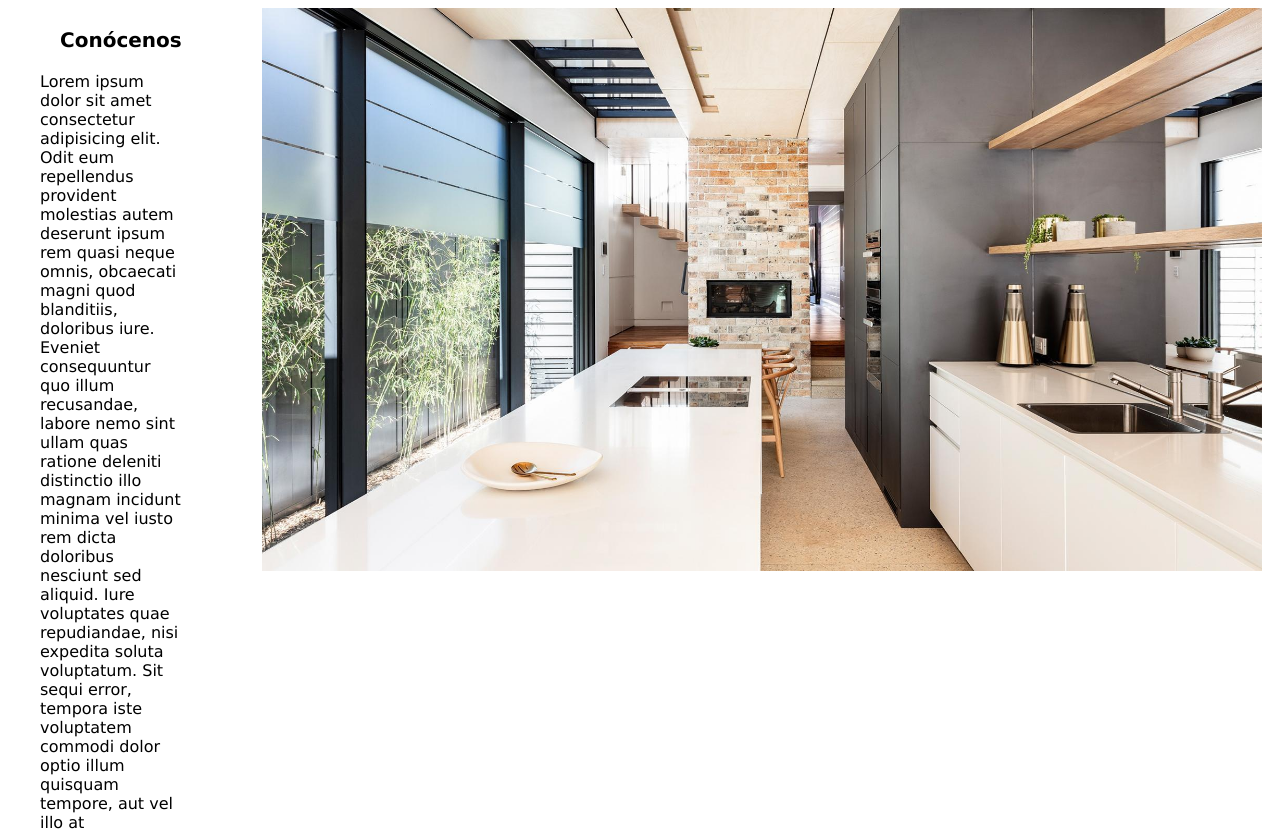
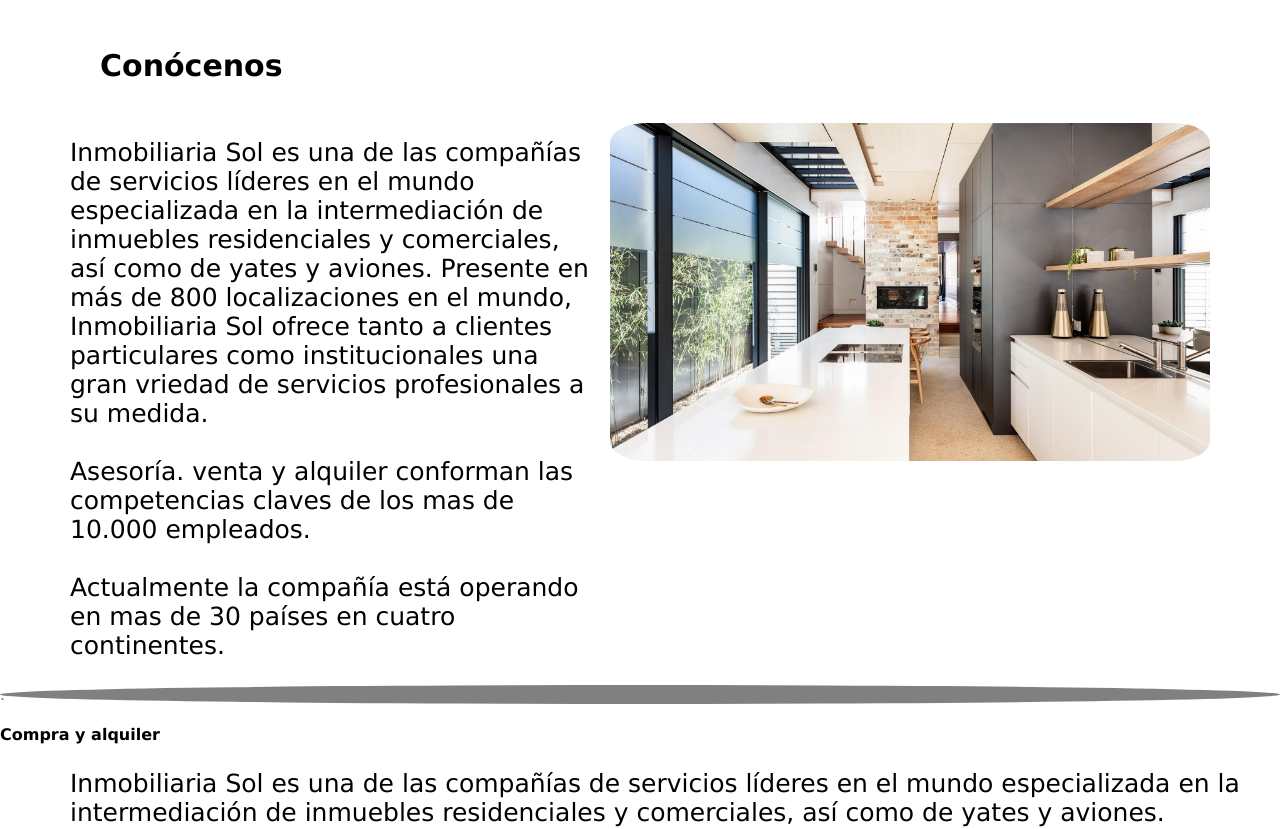
Before and after one commit to JuanCarlosPerezSanchez/ProyectoLM-1-DAW, a plain HTML site: page ProyectoLenguajeDeMarcas1ºDAW/index.html in a window 1280 px wide. Shown: the part 772-1601 px from the top of the page. Drawn offline with Linux system fonts and the light colour scheme.

Commit message:
actualizacion

```diff
--- a/ProyectoLenguajeDeMarcas1ºDAW/index.html
+++ b/ProyectoLenguajeDeMarcas1ºDAW/index.html
@@ -21,15 +21,32 @@
     <br><br><br><br><br><br><br><br><br><br><br><br><br><br><br><br><br><br><br><br><br><br><br><br><br><br><br><br>
     <h1>Inmobiliaria Sol</h1><br><br><br>
     <h2>Tu inmobiliaria de confianza</h2><br><br><br>
-    <div class="Conocenos">
-        <section class="sConocenos">
+    <div class="oja">
+        <div class="TConocenos">
             <h3>Conócenos</h3>
-            <p>Lorem ipsum dolor sit amet consectetur adipisicing elit. Odit eum repellendus provident molestias autem deserunt ipsum rem quasi neque omnis, obcaecati magni quod blanditiis, doloribus iure. Eveniet consequuntur quo illum recusandae, labore nemo sint ullam quas ratione deleniti distinctio illo magnam incidunt minima vel iusto rem dicta doloribus nesciunt sed aliquid. Iure voluptates quae repudiandae, nisi expedita soluta voluptatum. Sit sequi error, tempora iste voluptatem commodi dolor optio illum quisquam tempore, aut vel illo at necessitatibus eligendi hic deserunt non alias enim dolorem incidunt atque. Labore maiores cupiditate voluptatibus provident iste. Harum provident perferendis ullam odio culpa facilis natus veritatis!</p>
-        </section>
-        <aside class="aConocenos">
-            <img src="../Imagenes/ImagenesIndex/Index3.png" alt="Conocenos" style="width: 1000px; height: auto;">
-        </aside>
+            <div class="Conocenos">
+                <section class="sConocenos">
+                    <p>Inmobiliaria Sol es una de las compañías de servicios líderes en el mundo especializada en la intermediación de inmuebles residenciales y comerciales, así como de yates y aviones. Presente en más de 800 localizaciones en el mundo, Inmobiliaria Sol ofrece tanto a clientes particulares como institucionales una gran vriedad de servicios profesionales a su medida.<br><br>Asesoría. venta y alquiler conforman las competencias claves de los mas de 10.000 empleados.<br><br>Actualmente la compañía está operando en mas de 30 países en cuatro continentes.</p>
+                </section>
+                <aside class="aConocenos">
+                    <img src="../Imagenes/ImagenesIndex/Index3.png" alt="">
+                </aside>
+            </div>
+        </div>
+        <div class="separacion">.</div>
+        <div class="TCompYAlqu">
+            <h4>Compra y alquiler</h4>
+            <div class="CompYAlqu">
+                <section class="sConocenos">
+                    <p>Inmobiliaria Sol es una de las compañías de servicios líderes en el mundo especializada en la intermediación de inmuebles residenciales y comerciales, así como de yates y aviones. Presente en más de 800 localizaciones en el mundo, Inmobiliaria Sol ofrece tanto a clientes particulares como institucionales una gran vriedad de servicios profesionales a su medida.<br><br>Asesoría. venta y alquiler conforman las competencias claves de los mas de 10.000 empleados.<br><br>Actualmente la compañía está operando en mas de 30 países en cuatro continentes.</p>
+                </section>
+                <aside class="aConocenos">
+                    <img src="../Imagenes/ImagenesIndex/Index3.png" alt="">
+                </aside>
+            </div>
+        </div>
     </div>
+
     <footer>
 
     </footer>
--- a/ProyectoLenguajeDeMarcas1ºDAW/style.css
+++ b/ProyectoLenguajeDeMarcas1ºDAW/style.css
@@ -44,7 +44,7 @@ h1 {
     left: 50%;
     transform: translateX(-50%);
     color: black;
-    font-size: 55px;
+    font-size: 60px;
     margin: 0;
     text-shadow: -1px -1px 0 white, 1px -1px 0 white, -1px 1px 0 white, 1px 1px 0 white
 }
@@ -54,26 +54,45 @@ h2 {
     left: 50%;
     transform: translateX(-50%);
     color: black;
-    font-size: 30px;
+    font-size: 35px;
     margin: 0;
     text-shadow: -1px -1px 0 white, 1px -1px 0 white, -1px 1px 0 white, 1px 1px 0 white
 }
 
-h3 {
-    padding-left: 20px;
-    font-size: 20px;
+.oja {
+    background-color: white;
 }
 
-.Conocenos{
-    display: flex;
-    background-color: white;
-}
-.sConocenos{
-    flex: 70%;
-    margin: 40px;
+h3 {
+    padding-top: 50px;
+    padding-left: 100px;
+    font-size: 30px;
 }
 
-.aConocenos{
+.Conocenos {
+    display: flex;
+}
+
+.sConocenos {
+    flex: 70%;
+    padding-left: 70px;
+    font-size: 25px;
+}
+
+.aConocenos {
     flex: 30%;
-    margin: 40px;
+    margin-top: 10px;
+    margin-right: 70px;
+    margin-left: 10px;
 }
+.aConocenos img {
+    width: 600px;
+    height: auto;
+    border-radius: 6%;
+}
+
+.separacion {
+    color: grey;
+    background-color: grey;
+    border-radius: 100%;
+}
```
